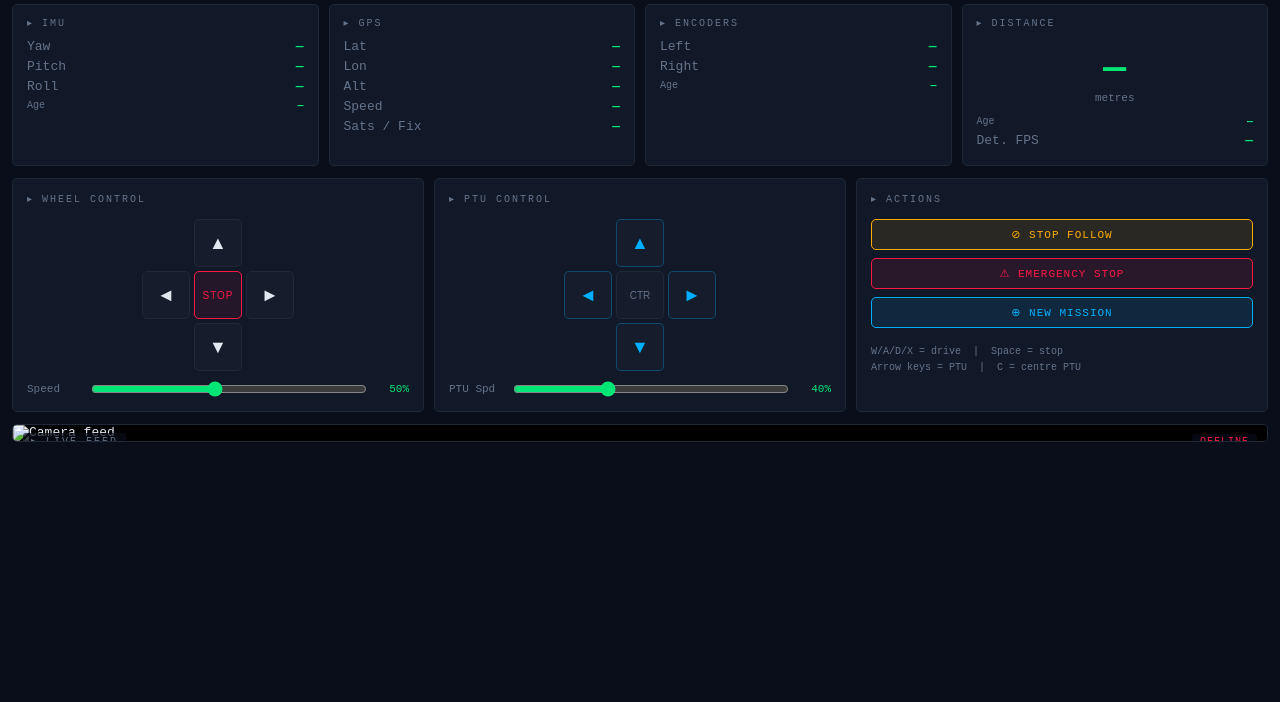
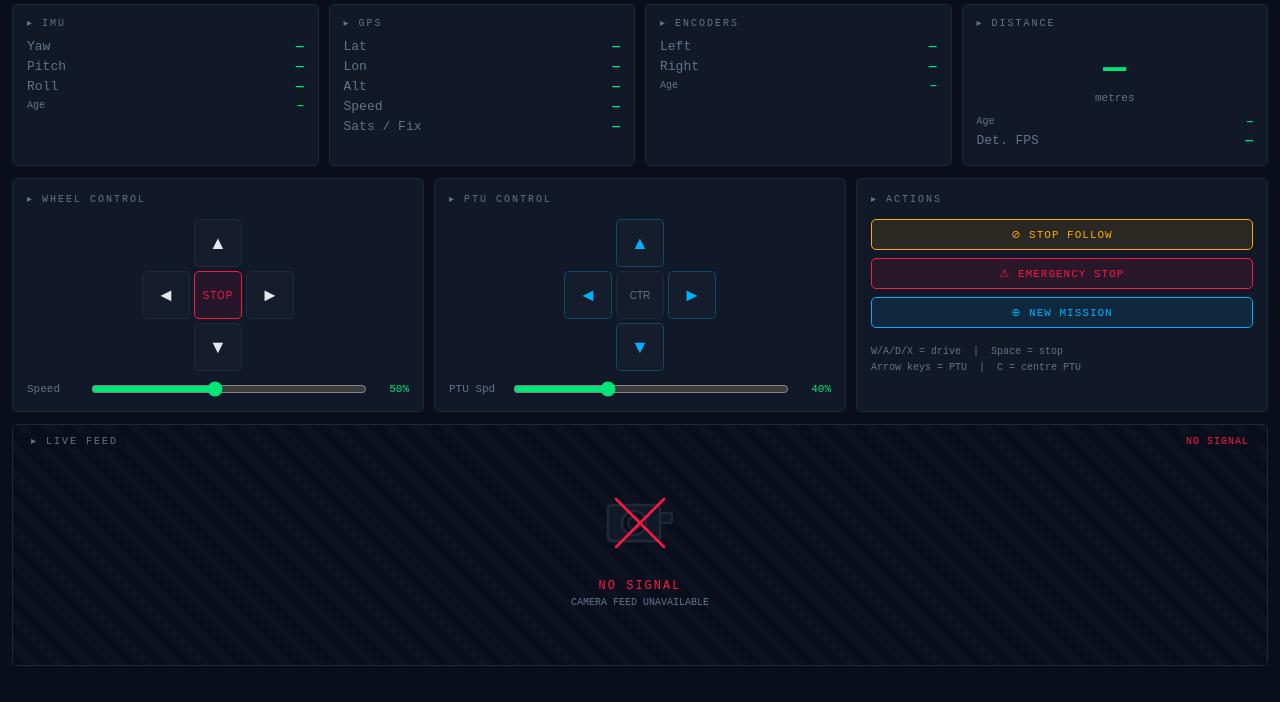
Before and after one commit to jmorrish/tank-c2, a website: page public/index.html in a window 1280 px wide. Shown: the part 54-756 px from the top of the page. Drawn offline with nearby package versions, Linux system fonts and the light colour scheme.

Commit message:
Add offline placeholder to video stream panel

```diff
--- a/public/index.html
+++ b/public/index.html
@@ -233,17 +233,39 @@ tbody td{padding:9px 10px;font-size:12px}
   </div>
 
   <!-- Video stream -->
-  <div class="card" style="flex-shrink:0;padding:0;overflow:hidden;position:relative">
+  <div class="card" style="flex-shrink:0;padding:0;overflow:hidden;position:relative;background:#000;min-height:240px">
     <div style="position:absolute;top:8px;left:10px;z-index:10;font-size:10px;letter-spacing:2px;color:var(--muted);background:rgba(10,14,26,.7);padding:2px 8px;border-radius:3px">▸ LIVE FEED</div>
     <div style="position:absolute;top:8px;right:10px;z-index:10">
       <span id="streamStatus" style="font-size:10px;letter-spacing:1px;color:var(--muted);background:rgba(10,14,26,.7);padding:2px 8px;border-radius:3px">CONNECTING…</span>
     </div>
+
+    <!-- Live stream img -->
     <img id="streamImg"
       src="/stream"
       alt="Camera feed"
-      style="width:100%;display:block;max-height:360px;object-fit:contain;background:#000"
+      style="width:100%;display:block;max-height:360px;object-fit:contain"
       onerror="streamErr()"
       onload="streamOk()">
+
+    <!-- Offline placeholder (shown when stream unavailable) -->
+    <div id="streamPlaceholder" style="display:none;width:100%;height:240px;align-items:center;justify-content:center;flex-direction:column;gap:16px;background:repeating-linear-gradient(45deg,#0a0e1a 0px,#0a0e1a 10px,#0d1220 10px,#0d1220 20px)">
+      <svg width="80" height="80" viewBox="0 0 80 80" fill="none" xmlns="http://www.w3.org/2000/svg">
+        <!-- Camera body -->
+        <rect x="8" y="22" width="52" height="36" rx="4" stroke="#1f2937" stroke-width="2.5" fill="#111827"/>
+        <!-- Lens -->
+        <circle cx="34" cy="40" r="12" stroke="#1f2937" stroke-width="2.5" fill="#0a0e1a"/>
+        <circle cx="34" cy="40" r="6" stroke="#1f2937" stroke-width="2" fill="#0d1220"/>
+        <!-- Viewfinder bump -->
+        <rect x="60" y="30" width="12" height="10" rx="2" stroke="#1f2937" stroke-width="2" fill="#111827"/>
+        <!-- Cross through it -->
+        <line x1="16" y1="16" x2="64" y2="64" stroke="#ff1744" stroke-width="2.5" stroke-linecap="round"/>
+        <line x1="64" y1="16" x2="16" y2="64" stroke="#ff1744" stroke-width="2.5" stroke-linecap="round"/>
+      </svg>
+      <div style="text-align:center">
+        <div style="font-size:12px;letter-spacing:2px;color:var(--danger)">NO SIGNAL</div>
+        <div style="font-size:10px;color:var(--muted);margin-top:4px">CAMERA FEED UNAVAILABLE</div>
+      </div>
+    </div>
   </div>
 </div>
 
@@ -623,17 +645,20 @@ async function abortM(){await fetch('/api/missions/abort',{method:'POST'});hideB
 
 // ── Stream ─────────────────────────────────────────────────────────────────
 function streamOk() {
+  document.getElementById('streamImg').style.display = 'block';
+  document.getElementById('streamPlaceholder').style.display = 'none';
   const s = document.getElementById('streamStatus');
-  if (s) { s.textContent = 'LIVE'; s.style.color = 'var(--accent)'; }
+  s.textContent = 'LIVE'; s.style.color = 'var(--accent)';
 }
 function streamErr() {
+  document.getElementById('streamImg').style.display = 'none';
+  document.getElementById('streamPlaceholder').style.display = 'flex';
   const s = document.getElementById('streamStatus');
-  if (s) { s.textContent = 'OFFLINE'; s.style.color = 'var(--danger)'; }
-  // Retry after 3s
+  s.textContent = 'NO SIGNAL'; s.style.color = 'var(--danger)';
   setTimeout(() => {
     const img = document.getElementById('streamImg');
-    if (img) img.src = '/stream?' + Date.now();
-  }, 3000);
+    img.src = '/stream?' + Date.now();
+  }, 5000);
 }
 
 // ── Init ───────────────────────────────────────────────────────────────────
```
